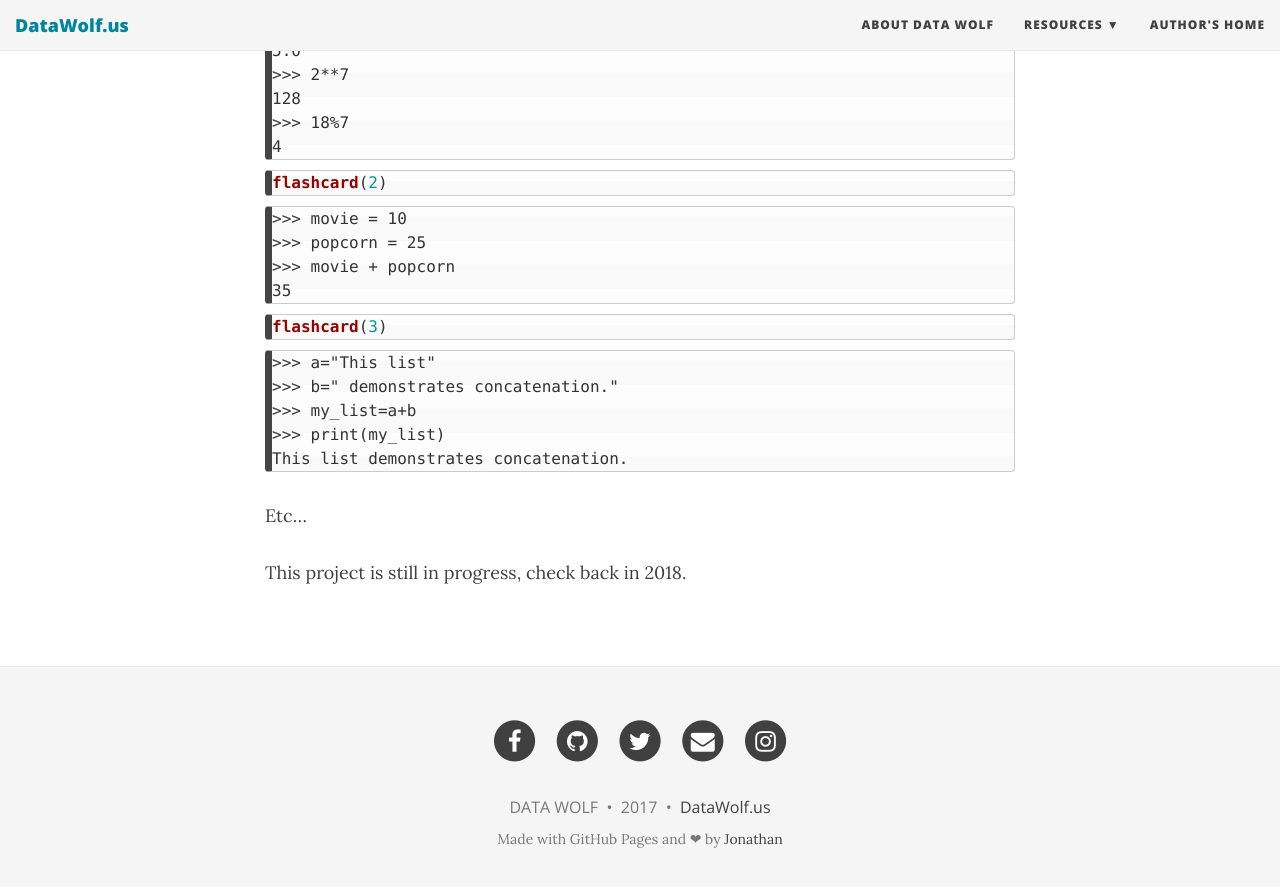
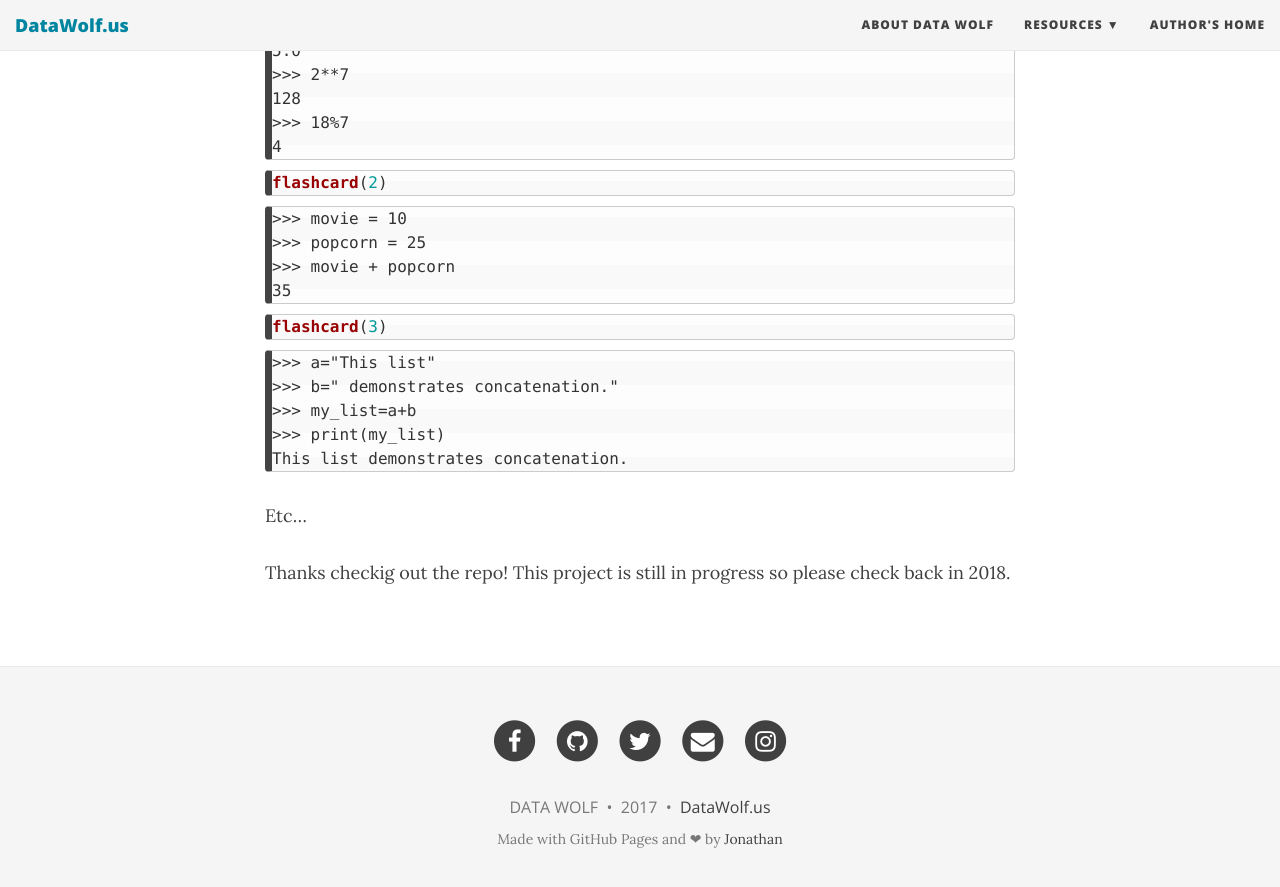
Before and after one commit to blueberrypineapple/data-wolf.github.io, a Jekyll site: the page built from about_data_wolf.md, in a window 1280 px wide and 900 px high, scrolled down 722 px. Shown: the top 887 px of the window. Built offline with Jekyll 4.4.1, drawn with Linux system fonts in a browser that asks for light colours; nearby versions of some CDN libraries.

Commit message:
Update about_data_wolf.md

```diff
--- a/about_data_wolf.md
+++ b/about_data_wolf.md
@@ -59,4 +59,4 @@ flashcard(3)
 
 Etc...<br>
 
-This project is still in progress, check back in 2018.
+Thanks checkig out the repo! This project is still in progress so please check back in 2018.
```
